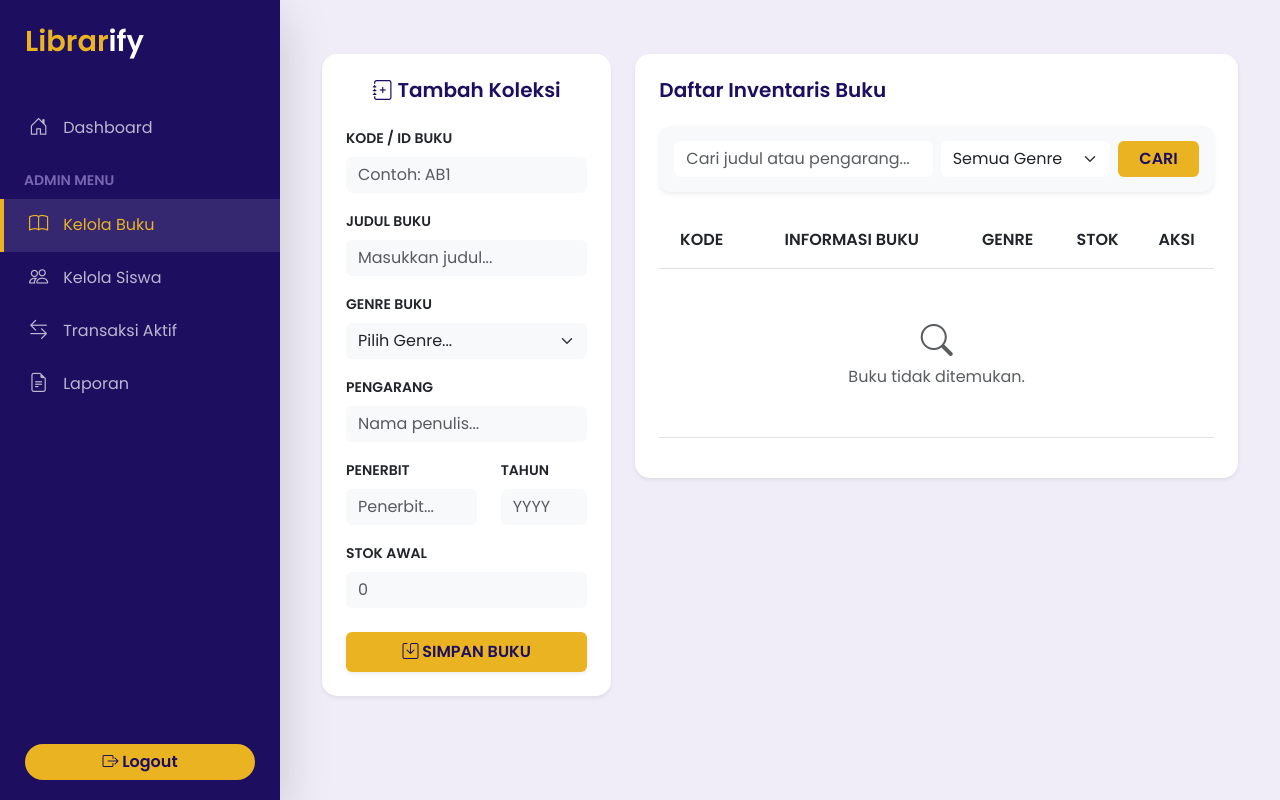
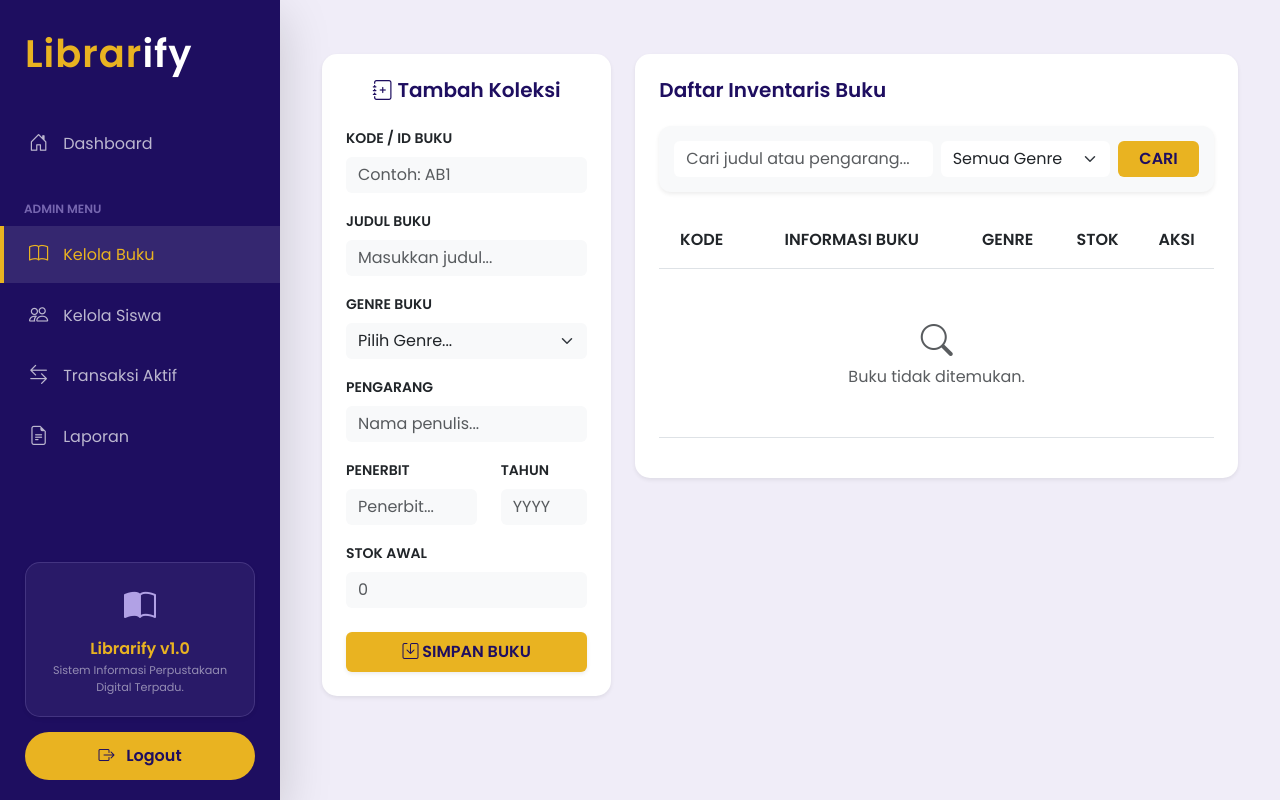
Before and after one commit to nawita-kasih/sistem-perpustakaan, a PHP site: page /buku.php in a window 1280 px wide. Run offline with PHP 8.4, Linux system fonts and the light colour scheme; the visitor is signed in with stand-in values (Sample User, id 1); data that the repository does not hold is empty.

Commit message:
update tampilan menu

```diff
--- a/menu.php
+++ b/menu.php
@@ -24,19 +24,45 @@ $current_page = basename($_SERVER['PHP_SELF']);
         left: 0;
         top: 0;
         z-index: 1000;
-        padding-top: 20px;
+        padding-top: 25px;
         transition: all 0.3s;
+        /* Perubahan Flexbox untuk mengatur ruang kosong ke bawah */
+        display: flex;
+        flex-direction: column;
+    }
+
+    .sidebar-brand {
+        padding: 0 25px 25px;
+        font-size: 2.4rem;
+        /* <-- UKURAN DIPERBESAR DI SINI */
+        font-weight: bold;
+        letter-spacing: 1px;
+        /* Tambahan sedikit jarak huruf agar lebih elegan */
+    }
+
+    /* Menu Container */
+    .sidebar-nav-container {
+        overflow-y: auto;
+        /* Sembunyikan scrollbar untuk estetika */
+        scrollbar-width: none;
+        -ms-overflow-style: none;
+    }
+
+    .sidebar-nav-container::-webkit-scrollbar {
+        display: none;
     }
 
     .sidebar .nav-link {
         color: rgba(255, 255, 255, 0.7);
-        padding: 12px 25px;
+        padding: 14px 25px;
+        /* Padding diperbesar sedikit agar tidak terlalu rapat */
+        margin-bottom: 4px;
+        /* Diberi jarak antar menu */
         font-weight: 500;
         display: flex;
         align-items: center;
         transition: 0.3s;
         border-left: 4px solid transparent;
-        /* Border sembunyi */
     }
 
     .sidebar .nav-link i {
@@ -50,19 +76,43 @@ $current_page = basename($_SERVER['PHP_SELF']);
         background-color: rgba(255, 255, 255, 0.05);
     }
 
-    /* ACTIVE MENU STYLE (Sesuai gambar yang diinginkan) */
+    /* ACTIVE MENU STYLE */
     .sidebar .nav-link.active {
         color: #e9b321 !important;
         /* Fuel Yellow */
         background-color: rgba(255, 255, 255, 0.1);
         border-left: 4px solid #e9b321;
-        /* Garis indikator di kiri */
     }
 
-    .sidebar-brand {
-        padding: 0 25px 30px;
-        font-size: 1.8rem;
+    /* Penambahan elemen footer sidebar agar tidak kosong */
+    .sidebar-bottom {
+        margin-top: auto;
+        /* Mendorong container ini otomatis ke paling bawah */
+        padding: 20px 25px;
+    }
+
+    .sidebar-info-card {
+        background-color: rgba(255, 255, 255, 0.05);
+        border: 1px solid rgba(177, 161, 229, 0.2);
+        border-radius: 15px;
+        padding: 20px 15px;
+        margin-bottom: 15px;
+        text-align: center;
+    }
+
+    .btn-logout-sidebar {
+        background-color: #e9b321;
+        color: #1e0e60;
+        border: none;
         font-weight: bold;
+        width: 100%;
+        padding: 12px;
+        transition: 0.3s;
+    }
+
+    .btn-logout-sidebar:hover {
+        background-color: #b1a1e5;
+        color: #1e0e60;
     }
 
     /* Main Content Area Styling */
@@ -70,17 +120,6 @@ $current_page = basename($_SERVER['PHP_SELF']);
         margin-left: 280px;
         width: calc(100% - 280px);
         padding: 30px;
-    }
-
-    .btn-logout-sidebar {
-        position: absolute;
-        bottom: 20px;
-        left: 25px;
-        right: 25px;
-        background-color: #e9b321;
-        color: #1e0e60;
-        border: none;
-        font-weight: bold;
     }
 
     @media (max-width: 992px) {
@@ -100,17 +139,17 @@ $current_page = basename($_SERVER['PHP_SELF']);
 </style>
 
 <div class="sidebar shadow-lg">
-    <div class="sidebar-brand">
+    <div class="sidebar-brand text-center text-md-start">
         <span style="color: #e9b321;">Librar</span>ify
     </div>
 
-    <div class="nav flex-column mt-2">
+    <div class="sidebar-nav-container nav flex-column mt-2">
         <a class="nav-link <?= ($current_page == 'index.php') ? 'active' : ''; ?>" href="index.php">
             <i class="bi bi-house-door"></i> Dashboard
         </a>
 
         <?php if ($_SESSION['level'] == 'admin') : ?>
-            <div class="small fw-bold text-uppercase px-4 mt-3 mb-2" style="color: #b1a1e5; opacity: 0.6;">Admin Menu</div>
+            <div class="small fw-bold text-uppercase px-4 mt-4 mb-2" style="color: #b1a1e5; opacity: 0.6; font-size: 0.75rem;">Admin Menu</div>
 
             <a class="nav-link <?= ($current_page == 'buku.php') ? 'active' : ''; ?>" href="buku.php">
                 <i class="bi bi-book"></i> Kelola Buku
@@ -130,7 +169,7 @@ $current_page = basename($_SERVER['PHP_SELF']);
         <?php endif; ?>
 
         <?php if ($_SESSION['level'] == 'siswa') : ?>
-            <div class="small fw-bold text-uppercase px-4 mt-3 mb-2" style="color: #b1a1e5; opacity: 0.6;">Siswa Menu</div>
+            <div class="small fw-bold text-uppercase px-4 mt-4 mb-2" style="color: #b1a1e5; opacity: 0.6; font-size: 0.75rem;">Siswa Menu</div>
 
             <a class="nav-link <?= ($current_page == 'riwayat_pribadi.php') ? 'active' : ''; ?>" href="riwayat_pribadi.php">
                 <i class="bi bi-journal-bookmark"></i> Buku Saya
@@ -144,9 +183,19 @@ $current_page = basename($_SERVER['PHP_SELF']);
                 <i class="bi bi-person-circle"></i> Info Akun
             </a>
         <?php endif; ?>
+    </div>
 
-        <a class="btn btn-logout-sidebar rounded-pill" href="logout.php" onclick="return confirm('Keluar sekarang?')">
-            <i class="bi bi-box-arrow-right"></i> Logout
+    <div class="sidebar-bottom">
+        <div class="sidebar-info-card shadow-sm">
+            <div class="mb-2">
+                <i class="bi bi-book-half" style="font-size: 2rem; color: #b1a1e5;"></i>
+            </div>
+            <h6 class="fw-bold mb-1" style="color: #e9b321;">Librarify v1.0</h6>
+            <p class="small text-white-50 mb-0" style="font-size: 0.7rem;">Sistem Informasi Perpustakaan Digital Terpadu.</p>
+        </div>
+
+        <a class="btn btn-logout-sidebar rounded-pill d-block text-center" href="logout.php" onclick="return confirm('Keluar sekarang?')">
+            <i class="bi bi-box-arrow-right me-2"></i> Logout
         </a>
     </div>
 </div>
```
